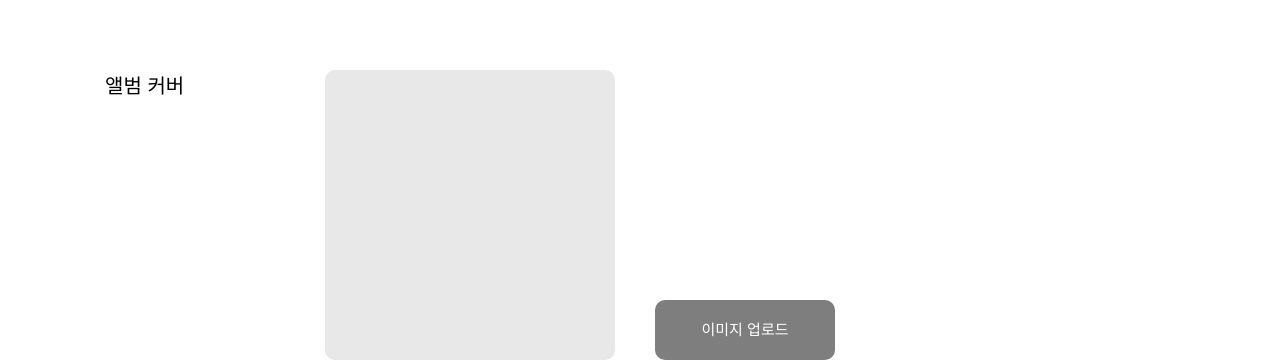
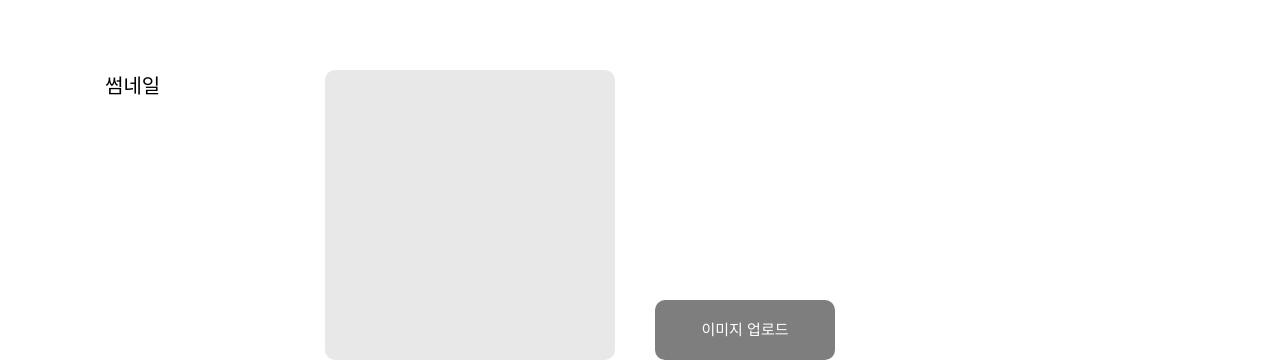
Before and after one commit to itsstacy/tuttimusicFE, a React (Create React App) app: page /uploadvideo in a window 1280 px wide. Shown: the part 753-1115 px from the top of the page. Built offline with nearby package versions, Linux system fonts and the light colour scheme.

Commit message:
Upload 컴포넌트와 UploadVideo 컴포넌트 post 보낼 때 타입 지정

```diff
--- a/src/pages/Upload.js
+++ b/src/pages/Upload.js
@@ -116,7 +116,7 @@ function Upload() {
       title : title_ref.current.value,
       musicTitle : musicName,
       description : description_ref.current.value,
-      postType : "postType",
+      postType : "audio",
       genre : selectGenre,
       color : color
     }
--- a/src/pages/UploadVideo.js
+++ b/src/pages/UploadVideo.js
@@ -112,7 +112,7 @@ function UploadVideo() {
     const feedRequestDto = {
       title : title_ref.current.value,
       description : description_ref.current.value,
-      postType : "postType",
+      postType : "video",
       genre : selectGenre,
       color : color
     }
@@ -183,7 +183,7 @@ function UploadVideo() {
         <div className="upload-image-wrap">
 
         <label className="upload-label">
-          <span className="upload-label-span">앨범 커버</span>
+          <span className="upload-label-span">썸네일</span>
           </label>
           <div className="upload-image-box">
           <UploadImagePreview previewImg={previewImg}></UploadImagePreview>
```
